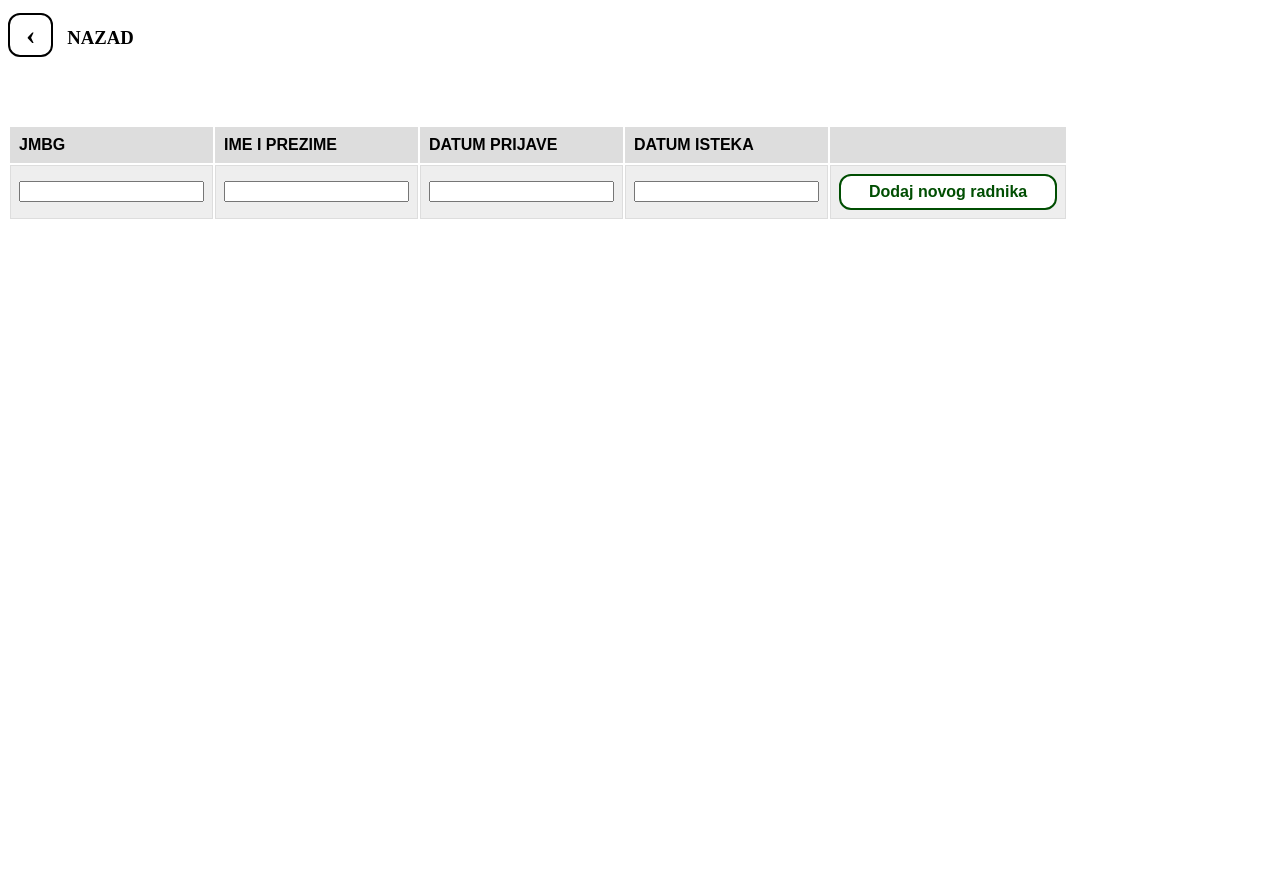
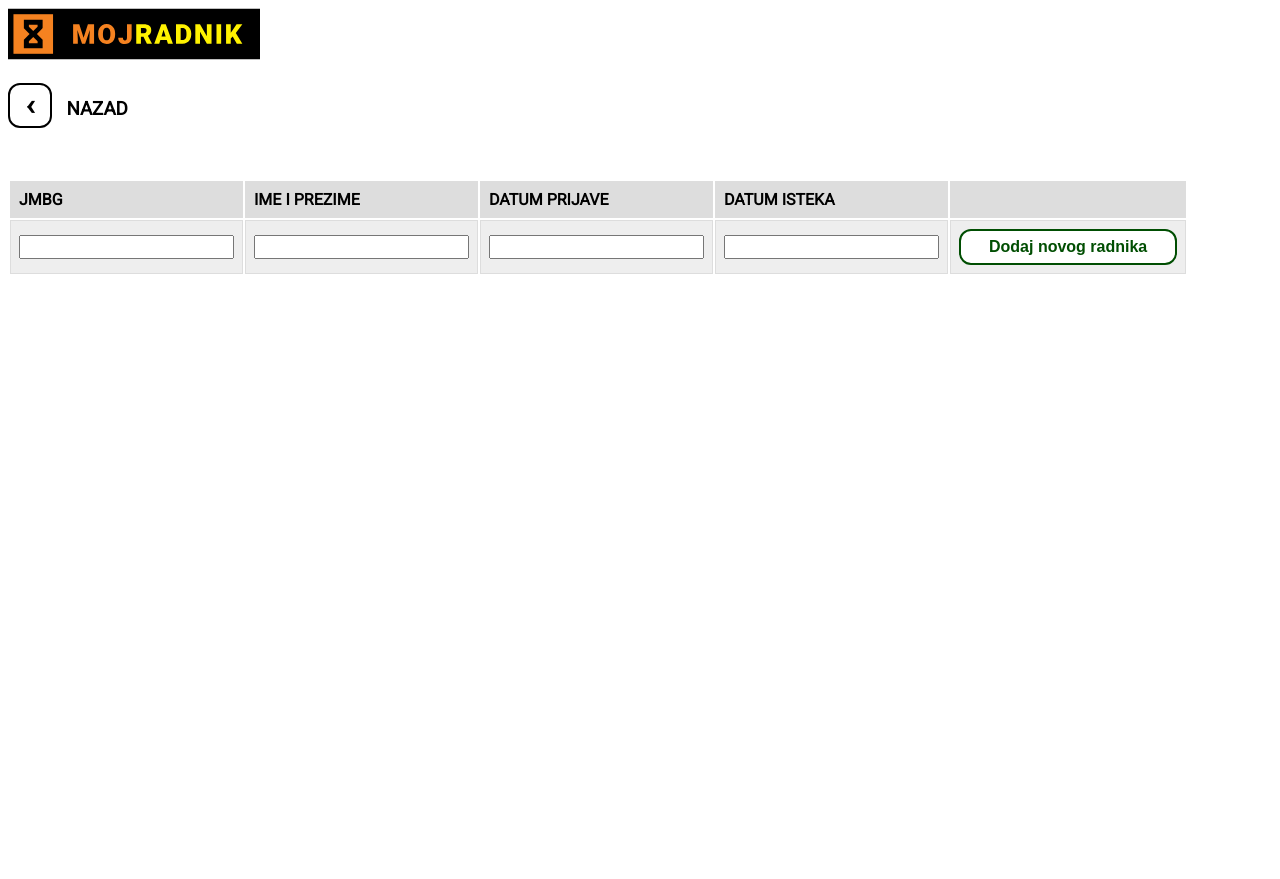
Before and after one commit to bpvyz/radnici, a Flask app: page /radnici in a window 1280 px wide. Before the commit the page ends 219 px from the top, so only its background shows below. Run offline with Flask 2, Linux system fonts and the light colour scheme; data that the repository does not hold is empty.

Commit message:
aesthetics

```diff
--- a/templates/spisak.html
+++ b/templates/spisak.html
@@ -23,9 +23,11 @@
 .tableFixHead          { height: 700px; }
 .tableFixHead thead th { position: sticky; top: 0; }
 
+body {
+    font-family: 'Roboto';
+}
 
 table {
-  font-family: arial, sans-serif;
   table-layout:fixed;
   display: block;
   height: 700px;
@@ -95,7 +97,7 @@ tr:nth-child(even) {
 font-weight: bold;
 }
 
-a {
+a.back {
   font-weight: bold;
   color: black;
   border: 2px solid black;
@@ -107,18 +109,29 @@ a {
   border-radius: 12px;
 }
 
-a:hover {
+a.back:hover {
   background: #000000;
   color: white;
   font-weight: bold;
 }
 
-.previous {
-  background-color: #ffffff;
-  color: #000000;
+a.svg {
+  position: relative;
+  display: block;
 }
 
+a.svg:after {
+  content: "";
+  position: absolute;
+  top: 0;
+  right: 0;
+  bottom: 0;
+  left: 0;
+}
 
+input {
+    font-size: 1em;
+}
 
 </style>
 
@@ -140,11 +153,16 @@ a:hover {
 
 <head>
     <meta charset="UTF-8">
+    <link href='https://fonts.googleapis.com/css?family=Roboto' rel='stylesheet'>
     <title>{{company}}</title>
-    <a style="display:inline-block"  href='/'>&#8249</a>
+
+    <a href="/" class="svg" style="width: 255px; height: 52px">
+    <object data="/static/logo.svg" type="image/svg+xml" class="logo" style="width: 252px; height: 52px">
+    </object>
+    </a>
+    <br>
+    <a class="back" style="display:inline-block"  href='/'>&#8249</a>
     <h3 style="display:inline-block; position: relative; left: 10px;">NAZAD</h3>
-    <br>
-    <br>
     <h1>
         {{company}}
     </h1>
```
Also changed, not shown: templates/edit.html (+36 -11 lines), templates/index.html (+29 -1 lines), static/logo.svg (added).
